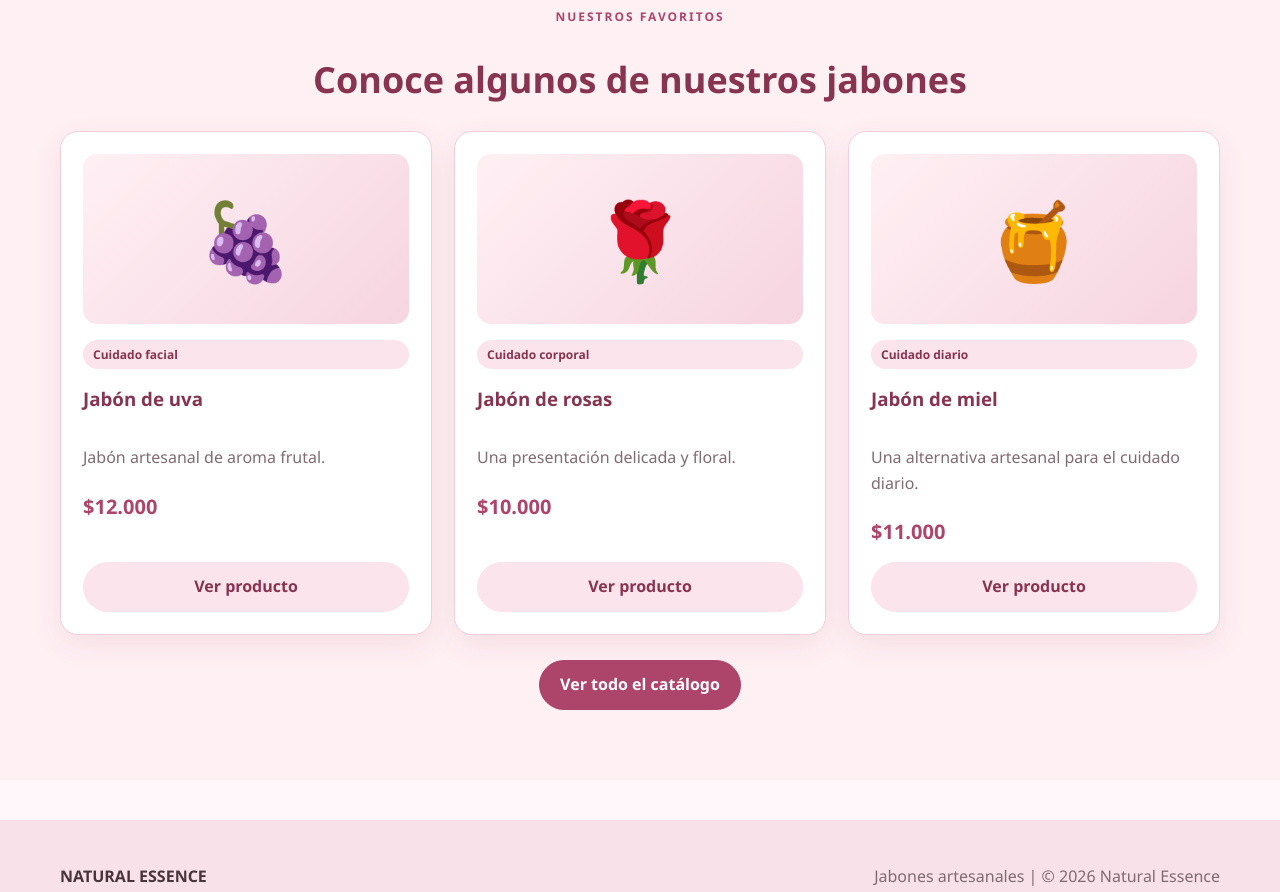
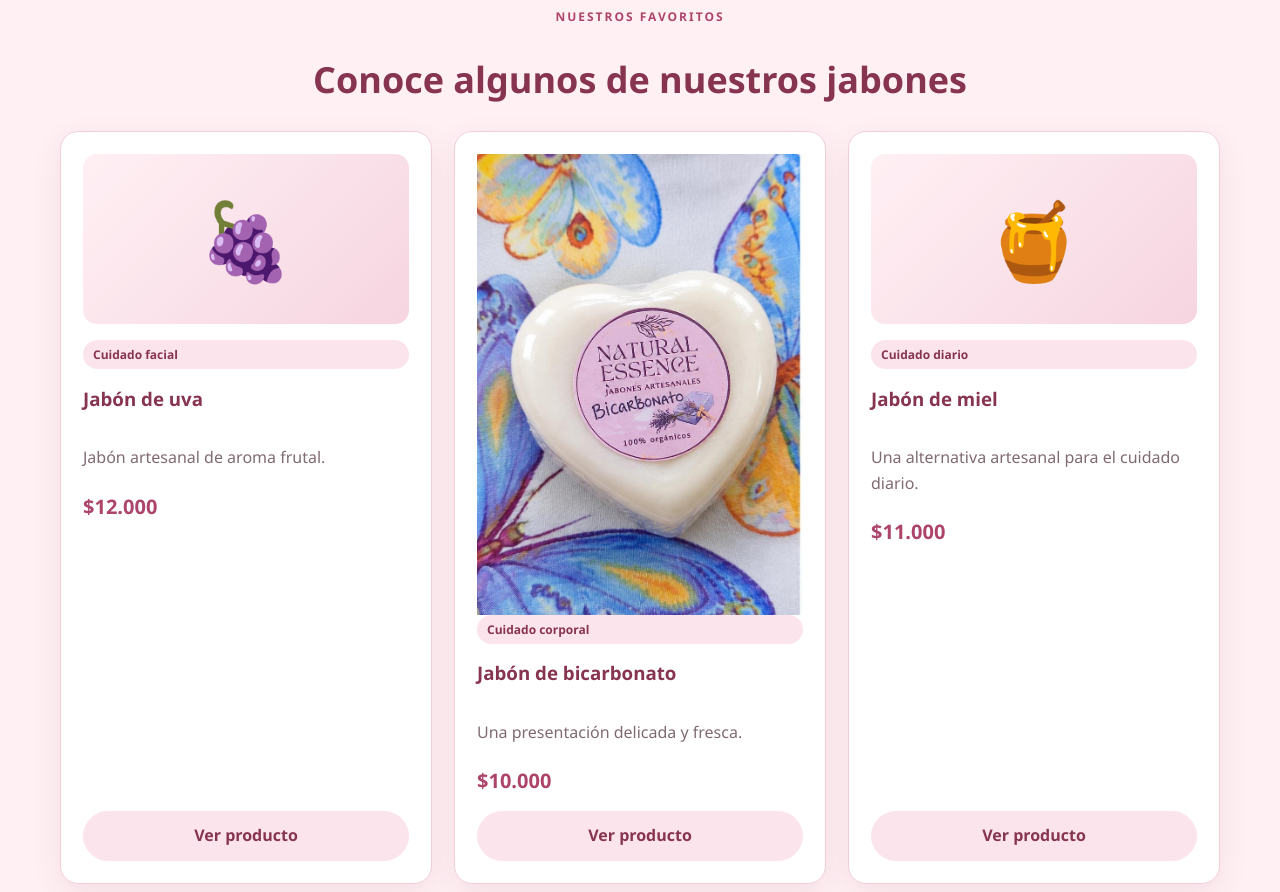
Before and after one commit to aypjung97-sketch/HTML-natural-essence, a plain HTML site: page registro/index.html in a window 1280 px wide. Shown: the part 1110-2002 px from the top of the page. Drawn offline with Linux system fonts and the light colour scheme.

Commit message:
actualizacion dia 2

```diff
--- a/registro/index.html
+++ b/registro/index.html
@@ -138,10 +138,10 @@
                     </article>
 
                     <article class="card product-card">
-                        <div class="product-art">🌹</div>
+                       <img src="imagen/Jabon de bicarbonato.jpeg" alt="Jabón de bicarbonato">
                         <span class="tag">Cuidado corporal</span>
-                        <h3>Jabón de rosas</h3>
-                        <p>Una presentación delicada y floral.</p>
+                        <h3>Jabón de bicarbonato</h3>
+                        <p>Una presentación delicada y fresca.</p>
                         <div class="price">$10.000</div>
                         <a class="btn btn-soft" href="paginas/catalogo.html">
                             Ver producto
```
